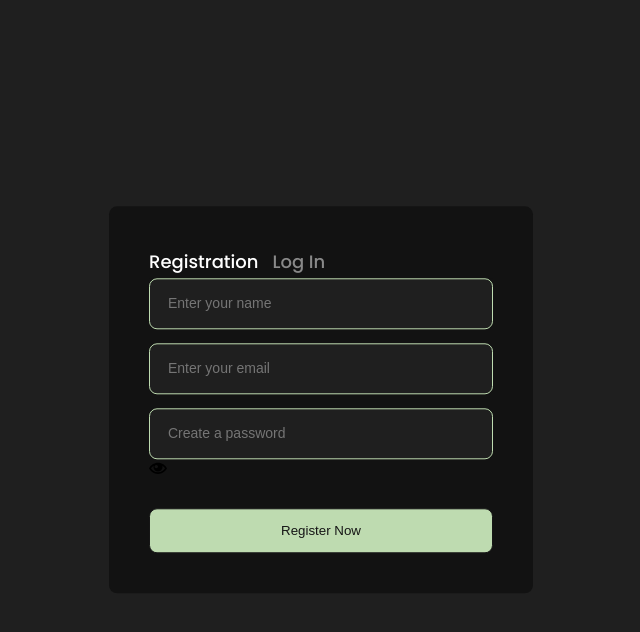
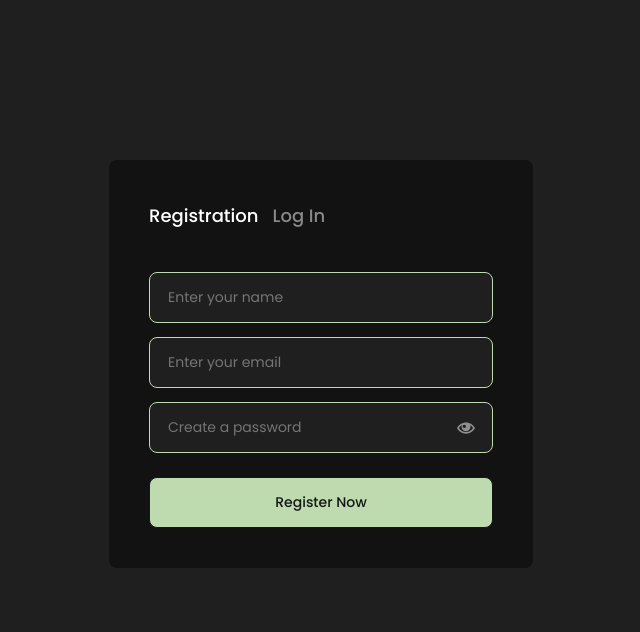
Before and after one commit to SolusBlade/ITD-node-front-project, a React (Create React App) app: page /ITD-node-front-project/register in a window 1280 px wide. Shown: the top 632 px of the page, without its empty margins (319-959 px from the left). Built offline with nearby package versions, Linux system fonts and the light colour scheme.

Commit message:
form adjusted

```diff
--- a/src/components/CommonWelcomField/CommonWelcomeField.jsx
+++ b/src/components/CommonWelcomField/CommonWelcomeField.jsx
@@ -1,20 +1,28 @@
 import { Link } from 'react-router-dom';
 import s from './CommonWelcomeField.module.scss';
-import Icon from '../Icon/Icon'
+import sprite from '../../assets/icons/icons.svg'
 
 export const CommonWelcomeField = () => {
   return (
     <div className={s.backfield}>
       <div className={s.pageinfowrapper}>
-        {/* <img src="src/components/CommonWelcomField/themeimaige.png" alt="themelogo" className={s.picture}/> */}
         <div className={s.picture}></div>
         <div className={s.brandwrapper}>
-          <Icon name={'icon-iconlogo'} width={40} height={40}></Icon>
+          <svg className={s.icon}>
+            <use href={sprite + '#icon-iconlogo'}></use>
+          </svg>
           <p>Task Pro</p>
         </div>
-        <p>Supercharge your productivity and take control of your tasks with Task Pro - Don't wait, start achieving your goals now!</p>
-        <Link to="/register" className={s.registationbutton}>Registration</Link>
-        <Link to="/login" className={s.loginbutton}>Log In</Link>
+        <p>
+          Supercharge your productivity and take control of your tasks with Task
+          Pro - Don't wait, start achieving your goals now!
+        </p>
+        <Link to="/register" className={s.registationbutton}>
+          Registration
+        </Link>
+        <Link to="/login" className={s.loginbutton}>
+          Log In
+        </Link>
       </div>
     </div>
   );
--- a/src/components/CommonWelcomField/CommonWelcomeField.module.scss
+++ b/src/components/CommonWelcomField/CommonWelcomeField.module.scss
@@ -1,5 +1,6 @@
 @import "../../sass/utils/mixin";
 @import "../../sass/utils/variables";
+@import "../../assets/fonts/poppinsFontStyle.css";
 
 .backfield {
     background-image: linear-gradient(
@@ -45,6 +46,9 @@
     max-width: 473px;
   }
   p {
+    font-weight: 400;
+    font-size: 14px;
+    line-height: 1.3em;
     text-align: center;
     margin-bottom: 48px;
     color: var(--header-background);
@@ -58,15 +62,31 @@
   gap: 14px;
   margin-bottom: 24px;
  p {
+  font-weight: 600;
+    font-size: 28px;
+    line-height: 2.3em;
   margin-bottom: 0;
+  @include tablet {
+    font-size: 40px;
+    line-height: 1.5em;
+  }
  }
 }
 
-.info {
-
+.icon {
+  width: 40px;
+  height: 40px;
+  @include tablet {
+    width: 48px;
+    height: 48px;
+  }
 }
 
 .registationbutton {
+  font-family: 'Poppins', sans-serif;
+  font-weight: 500;
+  font-size: 14px;
+  line-height: 1.5em;
   display: block;
   margin-left: auto;
   margin-right: auto;
@@ -87,6 +107,10 @@
 }
 
 .loginbutton {
+  font-family: 'Poppins', sans-serif;
+  font-weight: 500;
+  font-size: 14px;
+  line-height: 1.5em;
   display: block;
   margin-left: auto;
   margin-right: auto;
--- a/src/components/LoginForm/LoginForm.jsx
+++ b/src/components/LoginForm/LoginForm.jsx
@@ -1,4 +1,4 @@
-import { Formik, Form, Field } from 'formik';
+import { Formik, Form, Field, ErrorMessage } from 'formik';
 import { NavLink } from 'react-router-dom';
 // eslint-disable-next-line
 import { useDispatch, useSelector } from 'react-redux';
@@ -6,6 +6,8 @@ import { useState } from 'react';
 import { loginUser } from '../../redux/auth/authOperations';
 import * as yup from 'yup';
 import s from '../RegisterForm/Form.module.scss';
+import sprite from '../../assets/icons/icons.svg'
+// import s2 from '../../shared/components/InputField/InputField.module.scss'
 
 export const LoginForm = () => {
   const dispatch = useDispatch();
@@ -31,12 +33,13 @@ export const LoginForm = () => {
 
   const handleSubmit = (values, { resetForm }) => {
     dispatch(loginUser(values));
+    console.log(Form);
     resetForm();
   };
 
-  // const onClickHandler = () => {
-  //   setPasswordShown(state => !state);
-  // };
+  const hidePassword = () => {
+    setPasswordShown(state => !state);
+  };
 
   // const navigate = useNavigate();
   // const redirection = () => {
@@ -60,25 +63,30 @@ export const LoginForm = () => {
             </NavLink>
           </div>
           <div className={s.fieldswrapper}>
-            <label htmlFor="email">
+            <label htmlFor="email" className={s.loginfield}>
               <Field
                 className={s.inputfield}
                 id="email"
-                type="text"
+                type="email"
                 name="email"
                 placeholder="Enter your email"
                 autoComplete="off"
               />
+              <ErrorMessage className={s.errorMessage} component="span" name="email" />
             </label>
-            <label htmlFor="password">
+            <label htmlFor="password" className={s.passwordfield}>
               <Field
+                className={s.inputfield}
                 id="password"
-                className={s.inputfield}
-                type="password"
+                type={passwordShown ? "text" : "password"}
                 name="password"
                 placeholder="Confirm a password"
                 autoComplete="off"
               />
+              <svg onClick={()=>hidePassword()} className={s.eye}>
+                  <use href={sprite + '#icon-eye'}></use>
+                </svg>
+              <ErrorMessage className={s.errorMessage} component="span" name="password" />
             </label>
             <button type="submit" className={s.submitbutton}>
               Log In Now
--- a/src/components/RegisterForm/Form.module.scss
+++ b/src/components/RegisterForm/Form.module.scss
@@ -3,15 +3,12 @@
 
 
 .formwrapper {
-
-    position: absolute;
-    top: 50%;
-    left: 50%;
-    transform: translate(-50%, -50%);
     display: flex;
     justify-content: center;
     margin-left: auto;
     margin-right: auto;
+    margin-top: 12.5%;
+    margin-bottom: 12.5%;
     padding: 24px;
     border-radius: 8px;
     background-color: var(--primary-background);
@@ -22,9 +19,6 @@
         width: 424px;
       }
 
-      @include desktop {
-
-      }
       h2 {
         margin-bottom: 40px;
       }
@@ -33,14 +27,11 @@
 .registerloginwrapper {
     display: flex;
     gap: 14px;
-
-    @include tablet {
-
-    }
 }
 .commoncaption {
     font-size: 18px;
     line-height: 1.8em;
+    margin-bottom: 40px;
     font-weight: 500;
     color: var(--secondary-text-color);
     &.accent{
@@ -58,6 +49,14 @@
         margin-left: auto;
         margin-right: auto;
     }
+    // svg {
+    //     width: 40px;
+    //     height: 40px;
+    //   @include tablet {
+    //     width: 48px;
+    //     height: 48px;
+    //   }
+    // }
 }
 .inputfield {
     padding: 14px 18px;
@@ -67,6 +66,7 @@
     border-radius: 8px;
     background-color: var(--secondary-background);
     color: var(--secondary-text-color);
+    font-family: 'Poppins', sans-serif;
     font-size: 14px;
     line-height: 1.5em;
 
@@ -76,6 +76,10 @@
 }
 
 .submitbutton {
+  font-family: 'Poppins', sans-serif;
+  font-weight: 500;
+  font-size: 14px;
+  line-height: 1.5em;
     text-align: center;
     color: var(--header-background);
     margin-top: 10px;
@@ -94,9 +98,37 @@
       }
 }
 
+.loginfield {
+ position: relative;
+}
+
+.passwordfield {
+  position: relative;
+}
+
+.namefield {
+  position: relative;
+}
+
+.errorMessage {
+  position: absolute;
+  top: 112%;
+  left: 50%;
+  width: 100%;
+  transform: translate(-50%,-50%);
+  color: red;
+  @include font(400, 10px, 1.3);
+}
+
 .passwordfield {
 }
 
 .eye {
-position: relative;
+position: absolute;
+top:33%;
+right: 18px;
+width: 18px;
+height: 18px;
+fill: var(--secondary-text-color);
+cursor: pointer;
 }
--- a/src/components/RegisterForm/RegisterForm.jsx
+++ b/src/components/RegisterForm/RegisterForm.jsx
@@ -1,4 +1,4 @@
-import { Formik, Form, Field } from 'formik';
+import { Formik, Form, Field, ErrorMessage } from 'formik';
 // eslint-disable-next-line
 import { useDispatch, useSelector } from 'react-redux';
 // eslint-disable-next-line
@@ -8,25 +8,19 @@ import * as yup from 'yup';
 // eslint-disable-next-line
 import { memo } from 'react';
 import s from './Form.module.scss';
-// eslint-disable-next-line
-import YupPassword from 'yup-password';
-// eslint-disable-next-line
-import icon from '../../assets/icons/icons.svg';
+import sprite from '../../assets/icons/icons.svg';
 import { NavLink } from 'react-router-dom';
-import Icon from 'components/Icon/Icon';
-
 
 export const RegisterForm = () => {
   const dispatch = useDispatch();
-  // eslint-disable-next-line
   const [passwordShown, setPasswordShown] = useState(false);
   const initialValues = { name: '', email: '', password: '' };
-
 
   const handleSubmit = (values, { resetForm }) => {
     dispatch(registerUser(values));
     resetForm();
   };
+
 
   const schema = yup.object().shape({
     name: yup
@@ -55,9 +49,9 @@ export const RegisterForm = () => {
   //   navigate(path);
   // };
 
-  // const onClickHandler = () => {
-  //   setPasswordShown(state => !state);
-  // };
+  const hidePassword = () => {
+    setPasswordShown(state => !state);
+  };
 
   return (
     <div className={s.formwrapper}>
@@ -66,44 +60,70 @@ export const RegisterForm = () => {
         validationSchema={schema}
         onSubmit={handleSubmit}
       >
-
-
         <Form>
           <div className={s.registerloginwrapper}>
-            <NavLink to="/register" className={`${s.commoncaption} ${s.accent}`}>Registration</NavLink>
-            <NavLink to="/login" className={s.commoncaption}>Log In</NavLink>
+            <NavLink
+              to="/register"
+              className={`${s.commoncaption} ${s.accent}`}
+            >
+              Registration
+            </NavLink>
+            <NavLink to="/login" className={s.commoncaption}>
+              Log In
+            </NavLink>
           </div>
 
           <div className={s.fieldswrapper}>
-          <label htmlFor="name">
-            <Field className={s.inputfield}
+            <label htmlFor="name" className={s.namefield}>
+              <Field
+                className={s.inputfield}
                 type="text"
                 name="name"
                 placeholder="Enter your name"
                 autoComplete="off"
               />
+              <ErrorMessage
+                className={s.errorMessage}
+                component="span"
+                name="name"
+              />
             </label>
-          <label htmlFor="email">
-            <Field className={s.inputfield}
+            <label htmlFor="email" className={s.loginfield}>
+              <Field
+                className={s.inputfield}
                 type="text"
                 name="email"
                 placeholder="Enter your email"
                 autoComplete="off"
               />
-
+              <ErrorMessage
+                className={s.errorMessage}
+                component="span"
+                name="email"
+              />
             </label>
-          <label htmlFor="password">
-            <Field className={`${s.inputfield} ${s.passwordfield}`}
-              type="password"
+            <label htmlFor="password" className={s.passwordfield}>
+              <Field
+                className={s.inputfield}
+                type={passwordShown ? "text" : "password"}
                 name="password"
                 placeholder="Create a password"
                 autoComplete="off"
               />
-            <Icon name={'icon-eye'} width={18} height={18} className={s.eye}></Icon>
+                <svg onClick={()=>hidePassword()} className={s.eye}>
+                  <use href={sprite + '#icon-eye'}></use>
+                </svg>
+              <ErrorMessage
+                className={s.errorMessage}
+                component="span"
+                name="password"
+              />
             </label>
-          <button type="submit" className={s.submitbutton}>  Register Now</button>
+            <button type="submit" className={s.submitbutton}>
+              {' '}
+              Register Now
+            </button>
           </div>
-
         </Form>
       </Formik>
     </div>
```
Also changed, not shown: src/components/Icon/Icon.module.scss (line endings or trailing spaces). Lines whose indentation alone changed are shown as unchanged.
